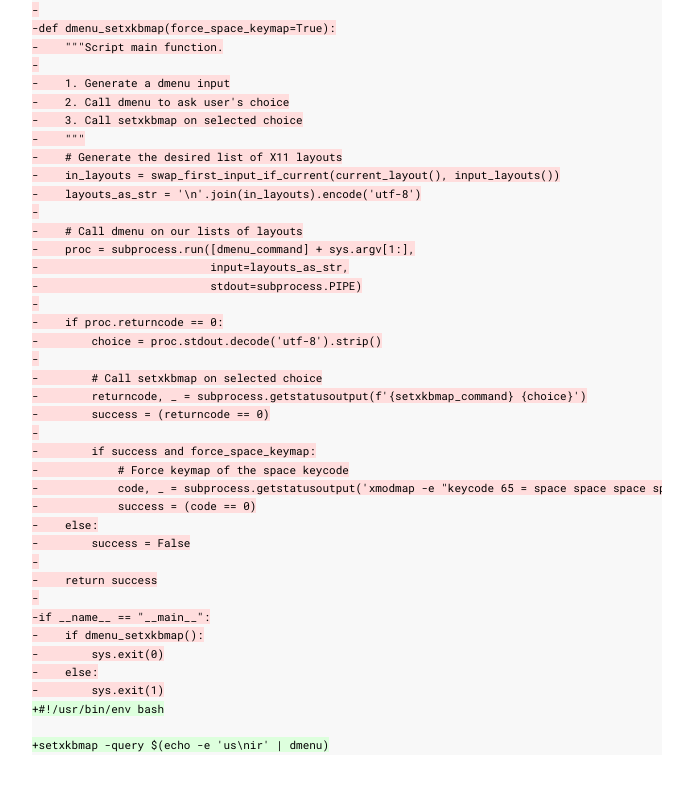
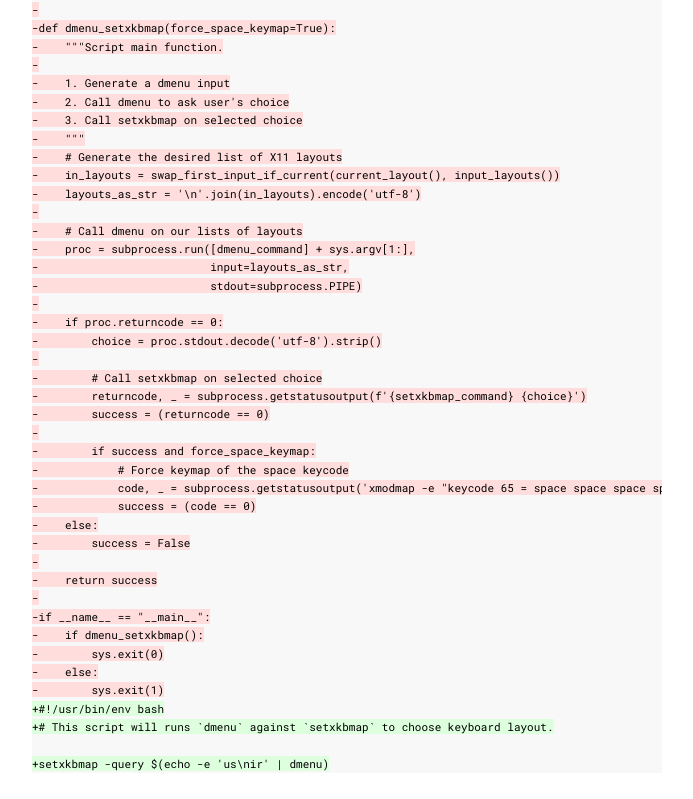
Before and after one commit to azbshiri/azbshiri.github.io, a plain HTML site: page 2019/08/12/use-a-screwdriver-instead-of-a-hammer-html.html in a window 1280 px wide. Shown: the part 1574-2373 px from the top of the page, without its empty margins (293-986 px from the left). Drawn offline with nearby package versions, Linux system fonts and the light colour scheme.

Commit message:
Automated commit at 2019-08-12 18:05:57 UTC by middleman-deploy 2.0.0-alpha

```diff
--- a/2019/08/12/use-a-screwdriver-instead-of-a-hammer-html.html
+++ b/2019/08/12/use-a-screwdriver-instead-of-a-hammer-html.html
@@ -133,6 +133,7 @@
 -    else:
 -        sys.exit(1)
 </span><span class="gi">+#!/usr/bin/env bash
++# This script will runs `dmenu` against `setxkbmap` to choose keyboard layout.
 </span>
 <span class="gi">+setxkbmap -query $(echo -e 'us\nir' | dmenu)
 </span></code></pre></div>
```
